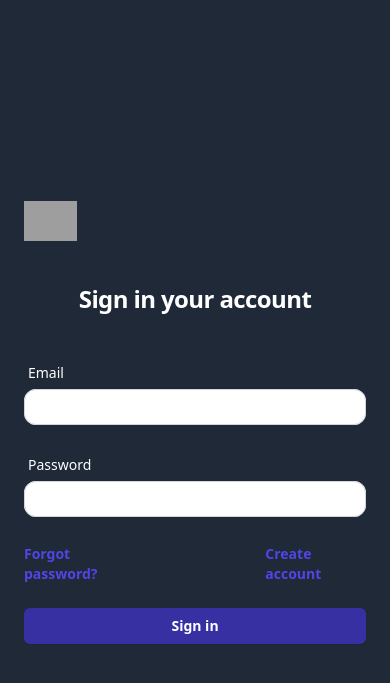
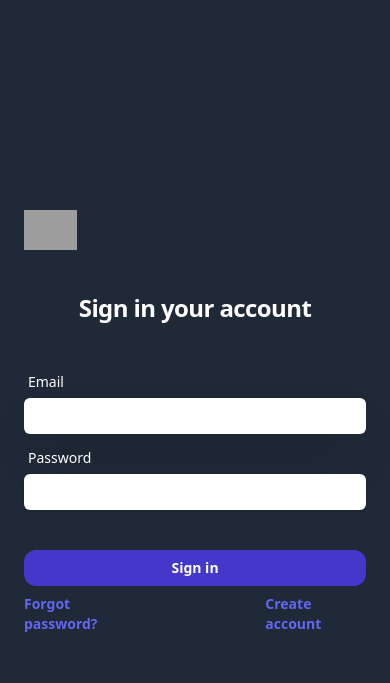
Before and after one commit to ruanllima/site_t, a PHP site: page /src/login.php in a window 390 px wide. Shown: the top 683 px of the page. Run offline with PHP 8.4, Linux system fonts and the light colour scheme; some libraries are stand-ins or nearby versions; grey boxes are pictures that could not be loaded.

Commit message:
Melhoria no front-end da página 'login.php' e algumas outras melhorias estruturais na página 'create.php'

```diff
--- a/src/forgotPassword.php
+++ b/src/forgotPassword.php
@@ -200,7 +200,9 @@ unset($_SESSION['status']);
         }, 7000);
 
         function loading(){
-            document.getElementById('loading').style.display = "";
+            setTimeout(() => {
+                document.getElementById('loading').style.display = ""
+            }, 200);
         }
 
     </script>
--- a/src/login.php
+++ b/src/login.php
@@ -26,53 +26,81 @@ unset($_SESSION['error']);
         <div class="mt-10 sm:mx-auto sm:w-full sm:max-w-sm">
 
                 <!-- Exibindo erro, se houver -->
-            <?php if ($error): ?>
-                <div id="alert">
-                    <div class="flex items-center bg-yellow-50 border border-yellow-300 rounded-lg p-4 max-w-lg shadow-md">
-                        <!-- Icon -->
-                        <div class="flex-shrink-0 text-yellow-500 mr-3">
-                            <svg xmlns="http://www.w3.org/2000/svg" class="h-6 w-6" viewBox="0 0 24 24" fill="currentColor">
-                            <path d="M12 2a10 10 0 1010 10A10 10 0 0012 2zm0 15a1.5 1.5 0 11-1.5 1.5A1.5 1.5 0 0112 17zm1-4.5h-2v-5h2z" />
-                            </svg>
-                        </div>
+            <?php if ($error == "Senha incorreta"): ?>
+
+            <?php endif; ?>
+
+
+
+            <form action="login_back.php" method="POST">
+                <?php if ($error == null): ?>
+                    <div>
+                        <label for="email" class="block text-sm/6 font-medium text-white p-1">Email</label>
                         <div>
-                            <h4 class="font-semibold text-yellow-800 mb-1">Attention needed</h4>
-                            <h2 class="text-yellow-700 text-sm"><?= htmlspecialchars($error) ?></h2>
+                            <input type="email" id="email" name="email" class="block w-full rounded-md bg-white px-3 py-1.5 font-light
+                            text-gray-800 placeholder:text-slate-400 placeholder:font-light focus:outline-0 focus:ring-2 focus:ring-indigo-600 sm:text-sm/6 shadow-2xl">
                         </div>
                     </div>
-                </div>
-            <?php endif; ?>
-            <form class="space-y-6" action="login_back.php" method="POST">
-
-
-                <div>
-                    <label for="email" class="block text-sm/6 font-medium text-white p-1">Email</label>
-                    <div>
-                        <input type="email" id="email" name="email" required class="block w-full rounded-xl bg-white px-3 py-1.5 text-base
-                        text-gray-700 outline outline-1 -outline-offset-1 outline-gray-300 placeholder:text-gray-400 focus:outline
-                         focus:outline-2 focus:-outline-offset-2 focus:outline-indigo-600 sm:text-sm/6 ">
-                    </div>
-                </div>
-                <div>
-                    <div class="flex items-center justify-between">
+                    <div class="flex items-center justify-between mt-2">
                         <label for="password" class="block text-sm/6 font-medium text-white p-1">Password</label>
                     </div>
                     <div>
-                        <input type="password" name="password" autocomplete="current-password" required class="block w-full rounded-xl bg-white px-3 py-1.5 text-base text-gray-900 outline outline-1 -outline-offset-1 outline-gray-300 placeholder:text-gray-400 focus:outline focus:outline-2 focus:-outline-offset-2 focus:outline-indigo-600 sm:text-sm/6">
+                        <input type="password" name="password"  autocomplete="current-password" class="block w-full rounded-md bg-white
+                        px-3 py-1.5 text-base text-gray-900 -outline-offset-1 placeholder:text-slate-400 placeholder:font-light focus:outline-0
+                        focus:ring-2 focus:ring-indigo-600 sm:text-sm/6 shadow">
                     </div><br>
-                    <div class="inline-grid grid-cols-3 gap-5 justify-items-end">
-                        <div class="text-sm">
-                            <a href="./forgotPassword.php" class="font-semibold text-indigo-600 hover:text-indigo-500">Forgot password?</a>
-                        </div>
-                        <div><h1></h1></div>
-                        <div class="text-sm">
-                            <a href="./create.php" class="font-semibold text-indigo-600 hover:text-indigo-500">Create account</a>
+                <?php endif; ?>
+
+                <?php if($error == "Senha incorreta"): ?>
+                    <div>
+                        <label for="email" class="block text-sm/6 font-medium text-white p-1">Email</label>
+                        <div>
+                            <input type="email" id="email" name="email" class="block w-full rounded-md bg-white px-3 py-1.5 font-light
+                            text-gray-800 placeholder:text-gray-400 focus:outline-0 focus:ring-2 focus:ring-indigo-600 sm:text-sm/6 shadow-2xl">
                         </div>
                     </div>
+                    <div class="flex items-center justify-between mt-2">
+                        <label for="password" class="block text-sm/6 font-medium text-white p-1">Password</label>
+                    </div>
+                    <div>
+                        <input type="password" name="password" placeholder="Incorrect password" autocomplete="current-password" class="block w-full invalid_box px-3 py-1.5">
+                    </div><br>
+                <?php endif; ?>
+
+                <?php if($error == "Usuário não encontrado"): ?>
+                    <div>
+                        <label for="email" class="block text-sm/6 font-medium text-white p-1">Email</label>
+                        <div>
+                            <input type="email" id="email" placeholder="User not found" name="email" class="block w-full px-3 py-1.5 invalid_box">
+                        </div>
+                    </div>
+                    <div class="flex items-center justify-between mt-2">
+                        <label for="password" class="block text-sm/6 font-medium text-white p-1">Password</label>
+                    </div>
+                    <div>
+                        <input type="password" name="password" autocomplete="current-password" class="block w-full rounded-md bg-white
+                        px-3 py-1.5 text-base text-gray-900 -outline-offset-1 placeholder:text-gray-400 focus:outline-0
+                        focus:ring-2 focus:ring-indigo-600 sm:text-sm/6 shadow">
+                    </div><br>
+                <?php endif; ?>
+
+                <div>
+
+                    <div>
+                        <button type="submit" name="submit" class="w-full mt-4 col-start-1 col-end-3 justify-center rounded-xl bg-indigo-700 px-3 py-1.5 text-sm/6 font-semibold text-white
+                        shadow-sm focus-visible:outline-offset-2 hover:bg-indigo-800 transition_button">Sign in</button>
+                    </div>
+                    <div class="grid grid-cols-3 gap-5 justify-items-end mt-2">
+                            <div class="text-sm">
+                                    <a href="./forgotPassword.php" class="font-semibold text-indigo-500 hover:text-indigo-400">Forgot password?</a>
+                                </div>
+                                <div><h1></h1></div>
+                                <div class="text-sm">
+                                    <a href="./create.php" class="font-semibold text-indigo-500 hover:text-indigo-400">Create account</a>
+                            </div>
+                    </div>
                 </div>
-                <div>
-                    <button type="submit" name="submit" class="flex w-full justify-center rounded-md bg-indigo-800 px-3 py-1.5 text-sm/6 font-semibold text-white shadow-sm hover:bg-indigo-700 focus-visible:outline focus-visible:outline-2 focus-visible:outline-offset-2 focus-visible:outline-indigo-600">Sign in</button>
-                </div>
+
             </form>
         </div>
     </div>
--- a/src/output.css
+++ b/src/output.css
@@ -647,8 +641,14 @@
   .col-span-full {
     grid-column: 1 / -1;
   }
+  .col-start-1 {
+    grid-column-start: 1;
+  }
   .col-start-auto {
     grid-column-start: auto;
+  }
+  .col-end-3 {
+    grid-column-end: 3;
   }
   .col-end-auto {
     grid-column-end: auto;
@@ -745,6 +745,9 @@
   }
   .m-20 {
     margin: calc(var(--spacing) * 20);
+  }
+  .mt-2 {
+    margin-top: calc(var(--spacing) * 2);
   }
   .mt-3 {
     margin-top: calc(var(--spacing) * 3);
@@ -1372,13 +1360,6 @@
       --tw-space-y-reverse: 0;
       margin-block-start: calc(calc(var(--spacing) * 1) * var(--tw-space-y-reverse));
       margin-block-end: calc(calc(var(--spacing) * 1) * calc(1 - var(--tw-space-y-reverse)));
-    }
-  }
-  .space-y-6 {
-    :where(& > :not(:last-child)) {
-      --tw-space-y-reverse: 0;
-      margin-block-start: calc(calc(var(--spacing) * 6) * var(--tw-space-y-reverse));
-      margin-block-end: calc(calc(var(--spacing) * 6) * calc(1 - var(--tw-space-y-reverse)));
     }
   }
   .space-y-reverse {
@@ -1643,8 +1621,8 @@
   .bg-indigo-600 {
     background-color: var(--color-indigo-600);
   }
-  .bg-indigo-800 {
-    background-color: var(--color-indigo-800);
+  .bg-indigo-700 {
+    background-color: var(--color-indigo-700);
   }
   .bg-red-500 {
     background-color: var(--color-red-500);
@@ -2059,9 +2030,6 @@
   .text-gray-400 {
     color: var(--color-gray-400);
   }
-  .text-gray-700 {
-    color: var(--color-gray-700);
-  }
   .text-gray-800 {
     color: var(--color-gray-800);
   }
@@ -2074,8 +2042,8 @@
   .text-green-500 {
     color: var(--color-green-500);
   }
-  .text-indigo-600 {
-    color: var(--color-indigo-600);
+  .text-indigo-500 {
+    color: var(--color-indigo-500);
   }
   .text-red-300 {
     color: var(--color-red-300);
@@ -2276,6 +2244,10 @@
   }
   .shadow {
     --tw-shadow: 0 1px 3px 0 var(--tw-shadow-color, rgb(0 0 0 / 0.1)), 0 1px 2px -1px var(--tw-shadow-color, rgb(0 0 0 / 0.1));
+    box-shadow: var(--tw-inset-shadow), var(--tw-inset-ring-shadow), var(--tw-ring-offset-shadow), var(--tw-ring-shadow), var(--tw-shadow);
+  }
+  .shadow-2xl {
+    --tw-shadow: 0 25px 50px -12px var(--tw-shadow-color, rgb(0 0 0 / 0.25));
     box-shadow: var(--tw-inset-shadow), var(--tw-inset-ring-shadow), var(--tw-ring-offset-shadow), var(--tw-ring-shadow), var(--tw-shadow);
   }
   .shadow-lg {
@@ -2307,15 +2279,8 @@
     outline-style: var(--tw-outline-style);
     outline-width: 1px;
   }
-  .outline-1 {
-    outline-style: var(--tw-outline-style);
-    outline-width: 1px;
-  }
   .-outline-offset-1 {
     outline-offset: calc(1px * -1);
-  }
-  .outline-gray-300 {
-    outline-color: var(--color-gray-300);
   }
   .blur {
     --tw-blur: blur(8px);
@@ -2696,10 +2661,17 @@
       }
     }
   }
-  .hover\:text-indigo-500 {
+  .hover\:bg-indigo-800 {
     &:hover {
       @media (hover: hover) {
-        color: var(--color-indigo-500);
+        background-color: var(--color-indigo-800);
+      }
+    }
+  }
+  .hover\:text-indigo-400 {
+    &:hover {
+      @media (hover: hover) {
+        color: var(--color-indigo-400);
       }
     }
   }
@@ -2716,11 +2688,22 @@
       box-shadow: var(--tw-inset-shadow), var(--tw-inset-ring-shadow), var(--tw-ring-offset-shadow), var(--tw-ring-shadow), var(--tw-shadow);
     }
   }
+  .focus\:ring-2 {
+    &:focus {
+      --tw-ring-shadow: var(--tw-ring-inset,) 0 0 0 calc(2px + var(--tw-ring-offset-width)) var(--tw-ring-color, currentColor);
+      box-shadow: var(--tw-inset-shadow), var(--tw-inset-ring-shadow), var(--tw-ring-offset-shadow), var(--tw-ring-shadow), var(--tw-shadow);
+    }
+  }
   .focus\:ring-green-500 {
     &:focus {
       --tw-ring-color: var(--color-green-500);
     }
   }
+  .focus\:ring-indigo-600 {
+    &:focus {
+      --tw-ring-color: var(--color-indigo-600);
+    }
+  }
   .focus\:ring-red-500 {
     &:focus {
       --tw-ring-color: var(--color-red-500);
@@ -2731,26 +2714,10 @@
       --tw-ring-color: var(--color-sky-500);
     }
   }
-  .focus\:outline {
+  .focus\:outline-0 {
     &:focus {
       outline-style: var(--tw-outline-style);
-      outline-width: 1px;
-    }
-  }
-  .focus\:outline-2 {
-    &:focus {
-      outline-style: var(--tw-outline-style);
-      outline-width: 2px;
-    }
-  }
-  .focus\:-outline-offset-2 {
-    &:focus {
-      outline-offset: calc(2px * -1);
-    }
-  }
-  .focus\:outline-indigo-600 {
-    &:focus {
-      outline-color: var(--color-indigo-600);
+      outline-width: 0px;
     }
   }
   .focus\:outline-none {
@@ -2759,26 +2726,9 @@
       outline-style: none;
     }
   }
-  .focus-visible\:outline {
-    &:focus-visible {
-      outline-style: var(--tw-outline-style);
-      outline-width: 1px;
-    }
-  }
-  .focus-visible\:outline-2 {
-    &:focus-visible {
-      outline-style: var(--tw-outline-style);
-      outline-width: 2px;
-    }
-  }
   .focus-visible\:outline-offset-2 {
     &:focus-visible {
       outline-offset: 2px;
-    }
-  }
-  .focus-visible\:outline-indigo-600 {
-    &:focus-visible {
-      outline-color: var(--color-indigo-600);
     }
   }
   .sm\:mx-auto {
@@ -2879,8 +2835,30 @@
     --tw-ring-color: var(--color-red-500);
   }
   &:focus {
-    --tw-outline-style: none;
-    outline-style: none;
+    outline-style: var(--tw-outline-style);
+    outline-width: 0px;
+  }
+}
+.transition_button {
+  transition-property: color, background-color, border-color, outline-color, text-decoration-color, fill, stroke, --tw-gradient-from, --tw-gradient-via, --tw-gradient-to, opacity, box-shadow, transform, translate, scale, rotate, filter, -webkit-backdrop-filter, backdrop-filter;
+  transition-timing-function: var(--tw-ease, var(--default-transition-timing-function));
+  transition-duration: var(--tw-duration, var(--default-transition-duration));
+  transition-delay: 75ms;
+  --tw-ease: var(--ease-in-out);
+  transition-timing-function: var(--ease-in-out);
+  &:hover {
+    @media (hover: hover) {
+      --tw-translate-y: calc(var(--spacing) * -1);
+      translate: var(--tw-translate-x) var(--tw-translate-y);
+    }
+  }
+  &:hover {
+    @media (hover: hover) {
+      --tw-scale-x: 105%;
+      --tw-scale-y: 105%;
+      --tw-scale-z: 105%;
+      scale: var(--tw-scale-x) var(--tw-scale-y);
+    }
   }
 }
 .alert {
```
Also changed, not shown: other parts of src/output.css (+12 -37 lines), src/JS/validate.js (+4 -5 lines), src/input.css (+8 -4 lines).
